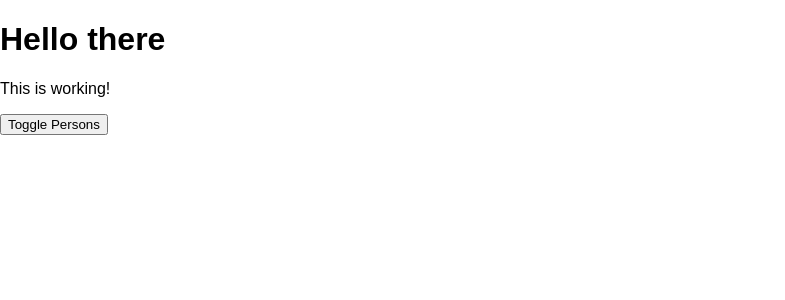
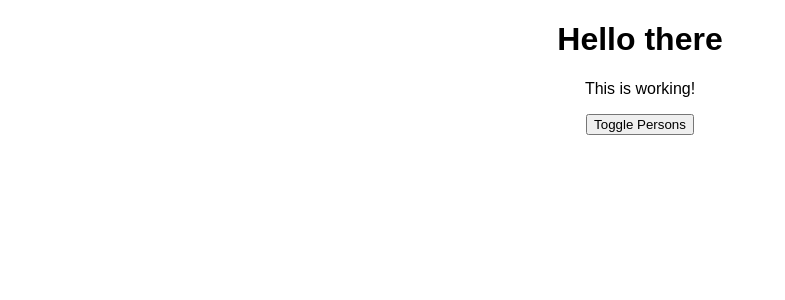
Before and after one commit to radiscipio/react-complete-guide, a React app: page / in a window 1280 px wide. Shown: the top 300 px of the page, without its empty margins (0-785 px from the left). Built offline with nearby package versions, Linux system fonts and the light colour scheme.

Commit message:
Changed localIdentNames to localIdentName in webpack

```diff
--- a/config/webpack.config.dev.js
+++ b/config/webpack.config.dev.js
@@ -165,7 +165,7 @@ module.exports = {
                 options: {
                   importLoaders: 1,
                   models: true,
-                  localIdentNames: '[name]__[local]__[hash:base64:5]'
+                  localIdentName: '[name]__[local]__[hash:base64:5]'
                 },
               },
               {
--- a/config/webpack.config.prod.js
+++ b/config/webpack.config.prod.js
@@ -184,7 +184,7 @@ module.exports = {
                         minimize: true,
                         sourceMap: shouldUseSourceMap,
                         models: true,
-                        localIdentNames: '[name]__[local]__[hash:base64:5]'
+                        localIdentName: '[name]__[local]__[hash:base64:5]'
                       },
                     },
                     {
--- a/src/App.js
+++ b/src/App.js
@@ -103,13 +103,13 @@ class App extends Component {
       assignedClasses.push(classes.bold)    }
 
     return (
-
-      <div className="classes.App">
+      <div className={classes.App}>
         <h1>Hello there</h1>
         <p className={assignedClasses.join(' ')}>This is working!</p>
         <button
           className={classes.Button}
-          onClick={this.togglePersonsHandler}>Toggle Persons</button>
+          onClick={this.togglePersonsHandler}>Toggle Persons
+        </button>
         {persons}
       </div>
     );
```
